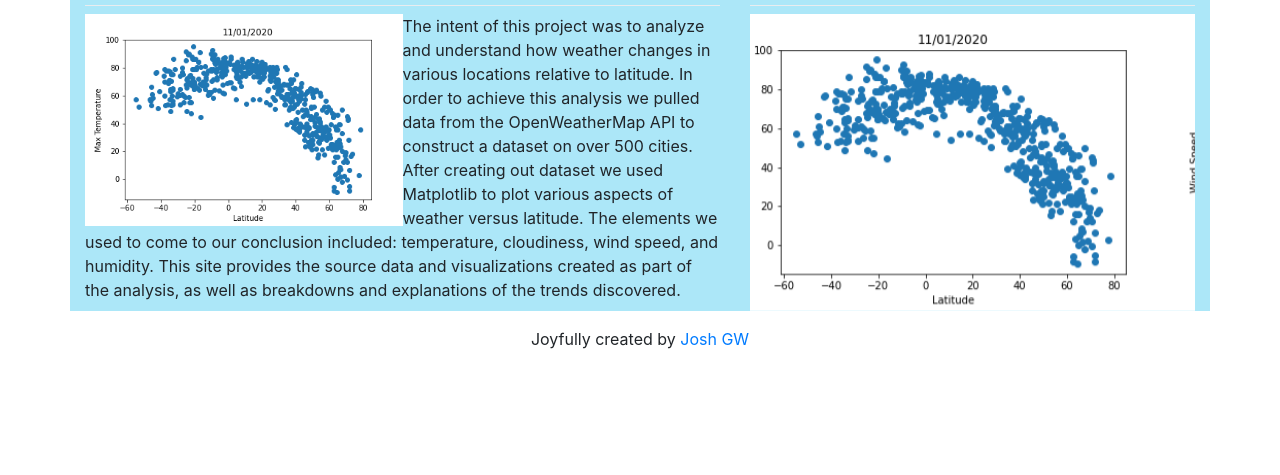
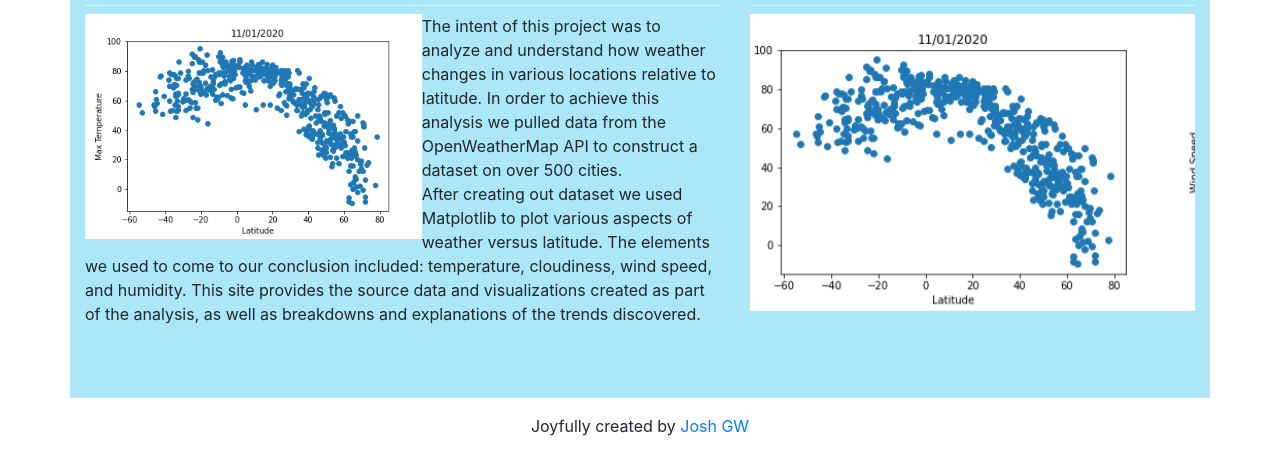
Before and after one commit to JMWilliams3790/JMGWeather, a plain HTML site: page WebVisualizations/landingpage.html in a window 1280 px wide. Shown: the part 105-580 px from the top of the page. Drawn offline with nearby package versions, Linux system fonts and the light colour scheme.

Commit message:
switched some variables

```diff
--- a/WebVisualizations/style.css
+++ b/WebVisualizations/style.css
@@ -28,7 +28,7 @@
 
 #floated{
     float: left;
-    width: 50%;
-    height: auto;
+    height: 50%;
+    width: auto;
     object-fit: contain;
 }
```
